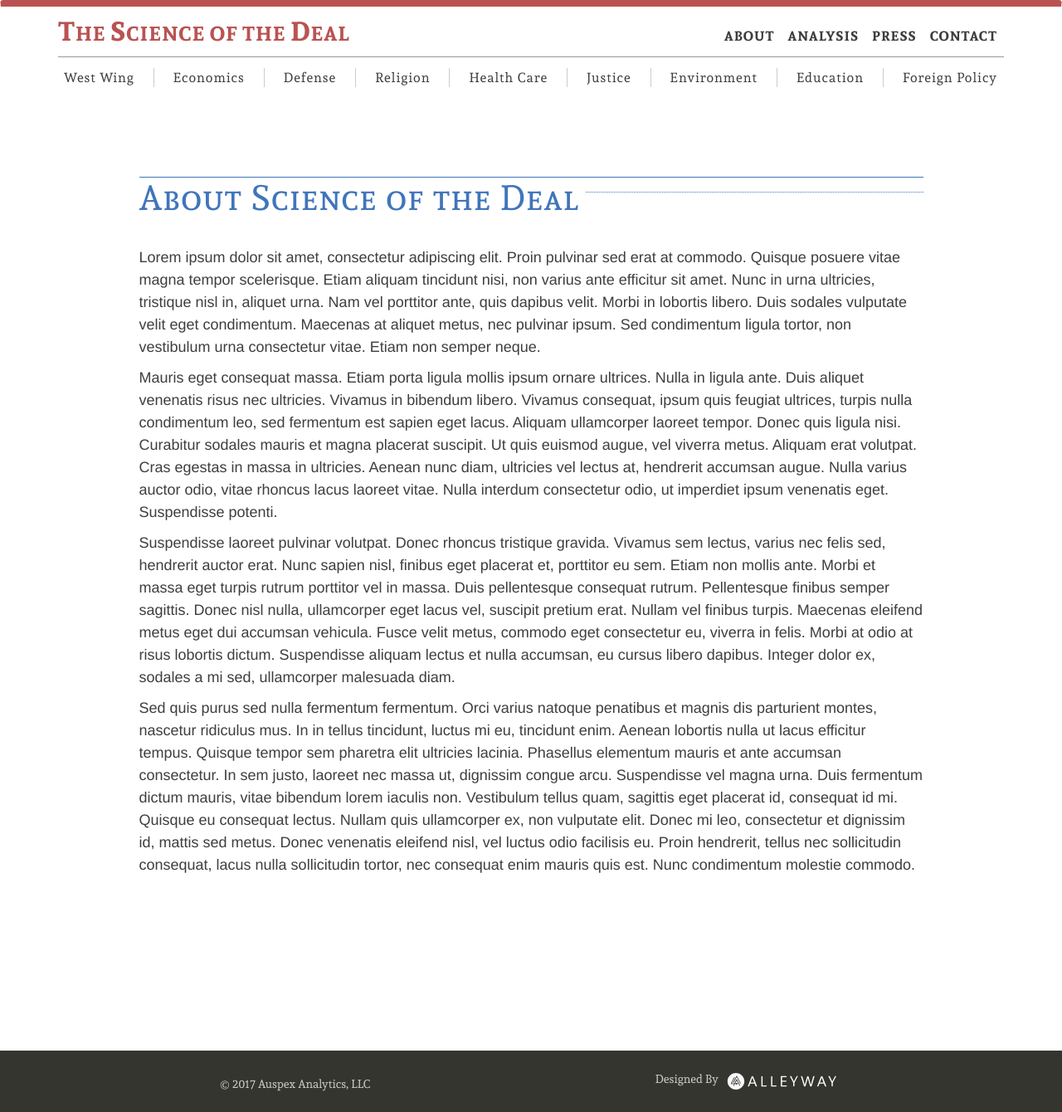
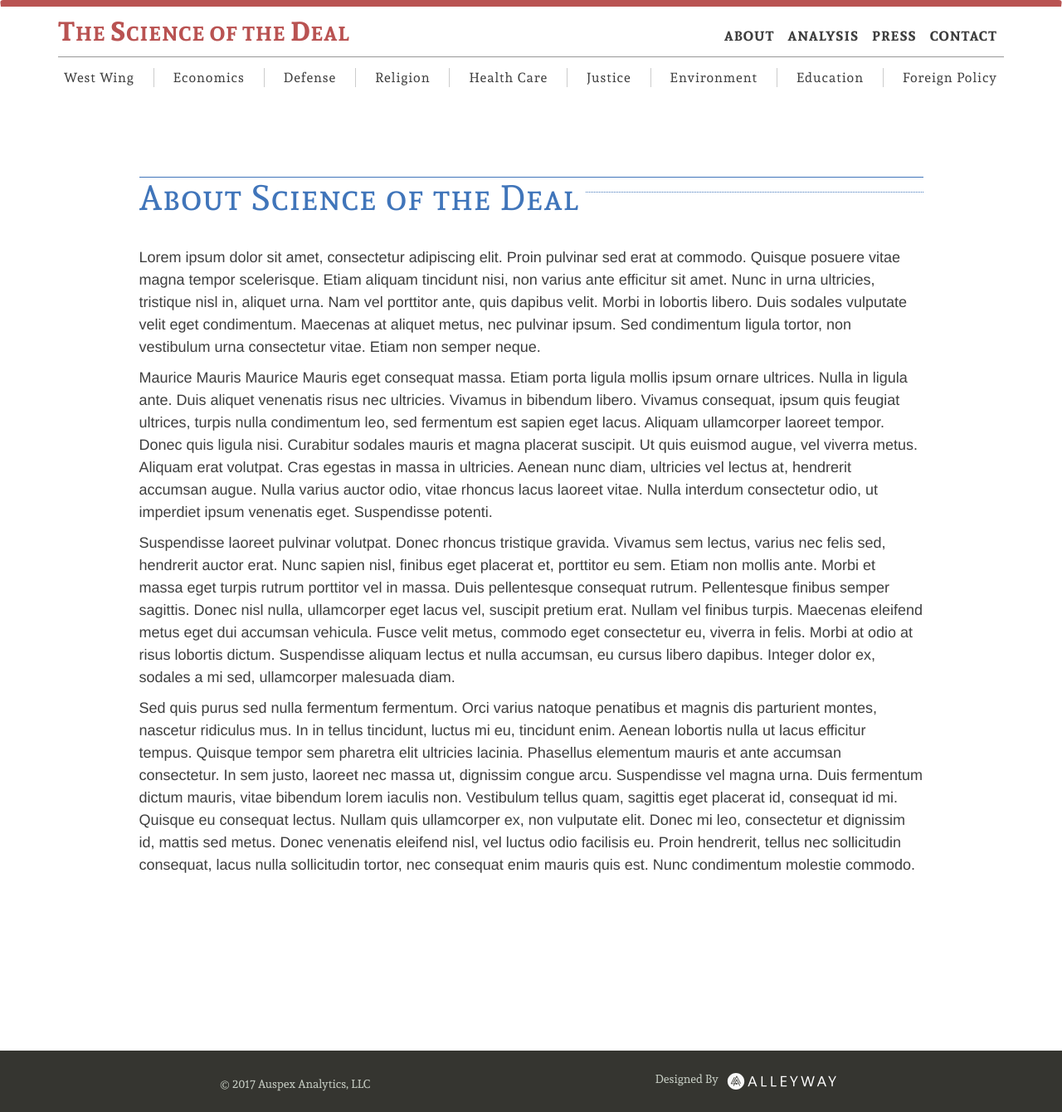
Before and after one commit to alleyway/thescienceofthedeal, a Jekyll site: the page built from about.html, in a window 1280 px wide. Shown: the whole page at 83% size. Built offline with Jekyll 4.4.1, drawn with Linux system fonts in a browser that asks for light colours.

Commit message:
changed some sample pages

```diff
--- a/about.html
+++ b/about.html
@@ -15,7 +15,7 @@ description: About description goes here
 
             <p>Lorem ipsum dolor sit amet, consectetur adipiscing elit. Proin pulvinar sed erat at commodo. Quisque posuere vitae magna tempor scelerisque. Etiam aliquam tincidunt nisi, non varius ante efficitur sit amet. Nunc in urna ultricies, tristique nisl in, aliquet urna. Nam vel porttitor ante, quis dapibus velit. Morbi in lobortis libero. Duis sodales vulputate velit eget condimentum. Maecenas at aliquet metus, nec pulvinar ipsum. Sed condimentum ligula tortor, non vestibulum urna consectetur vitae. Etiam non semper neque.</p>
 
-            <p>Mauris eget consequat massa. Etiam porta ligula mollis ipsum ornare ultrices. Nulla in ligula ante. Duis aliquet venenatis risus nec ultricies. Vivamus in bibendum libero. Vivamus consequat, ipsum quis feugiat ultrices, turpis nulla condimentum leo, sed fermentum est sapien eget lacus. Aliquam ullamcorper laoreet tempor. Donec quis ligula nisi. Curabitur sodales mauris et magna placerat suscipit. Ut quis euismod augue, vel viverra metus. Aliquam erat volutpat. Cras egestas in massa in ultricies. Aenean nunc diam, ultricies vel lectus at, hendrerit accumsan augue. Nulla varius auctor odio, vitae rhoncus lacus laoreet vitae. Nulla interdum consectetur odio, ut imperdiet ipsum venenatis eget. Suspendisse potenti.</p>
+            <p>Maurice Mauris Maurice Mauris eget consequat massa. Etiam porta ligula mollis ipsum ornare ultrices. Nulla in ligula ante. Duis aliquet venenatis risus nec ultricies. Vivamus in bibendum libero. Vivamus consequat, ipsum quis feugiat ultrices, turpis nulla condimentum leo, sed fermentum est sapien eget lacus. Aliquam ullamcorper laoreet tempor. Donec quis ligula nisi. Curabitur sodales mauris et magna placerat suscipit. Ut quis euismod augue, vel viverra metus. Aliquam erat volutpat. Cras egestas in massa in ultricies. Aenean nunc diam, ultricies vel lectus at, hendrerit accumsan augue. Nulla varius auctor odio, vitae rhoncus lacus laoreet vitae. Nulla interdum consectetur odio, ut imperdiet ipsum venenatis eget. Suspendisse potenti.</p>
 
             <p>Suspendisse laoreet pulvinar volutpat. Donec rhoncus tristique gravida. Vivamus sem lectus, varius nec felis sed, hendrerit auctor erat. Nunc sapien nisl, finibus eget placerat et, porttitor eu sem. Etiam non mollis ante. Morbi et massa eget turpis rutrum porttitor vel in massa. Duis pellentesque consequat rutrum. Pellentesque finibus semper sagittis. Donec nisl nulla, ullamcorper eget lacus vel, suscipit pretium erat. Nullam vel finibus turpis. Maecenas eleifend metus eget dui accumsan vehicula. Fusce velit metus, commodo eget consectetur eu, viverra in felis. Morbi at odio at risus lobortis dictum. Suspendisse aliquam lectus et nulla accumsan, eu cursus libero dapibus. Integer dolor ex, sodales a mi sed, ullamcorper malesuada diam.</p>
 
```
Also changed, not shown: _posts/2017-04-04-test-article.html (added, +20 -0 lines).
